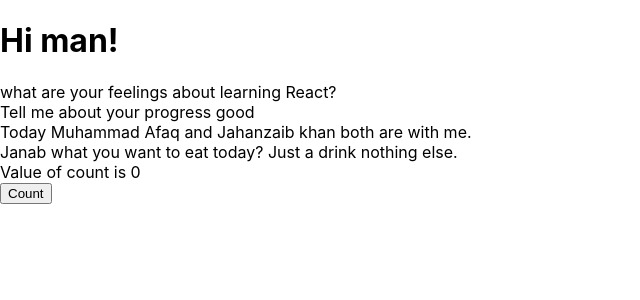
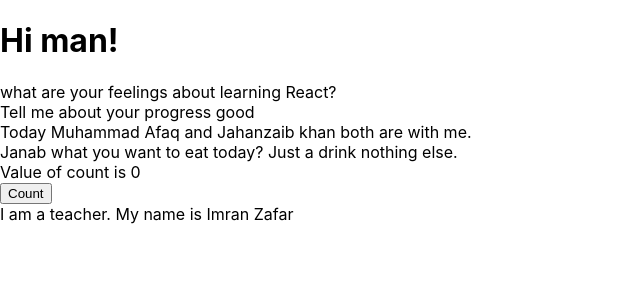
Before and after one commit to imranzafar1987/bootcamp-react-app, a React (Create React App) app: page / in a window 1280 px wide. Shown: the top 300 px of the page, without its empty margins (0-640 px from the left). Built offline with nearby package versions, Linux system fonts and the light colour scheme.

Commit message:
Teacher file added

```diff
--- a/src/App.js
+++ b/src/App.js
@@ -1,8 +1,9 @@
-import React, { useState } from "react";
-import "./App.css";
-import Student from "./Student.js";
+import React, { useState } from "react"
+import "./App.css"
+import Student from "./Student.jsx"
+import Teacher from "./teacher.jsx"
 
-function App() {
+  function App() {
   let [count, setCount] = useState(0);
   return (
     <div>
@@ -11,13 +12,9 @@ function App() {
       <Student progress="good"></Student>
       Value of count is {count}
       <br />
-      <button
-        onClick={() => {
-          setCount(++count);
-        }}
-      >
-        Count
-      </button>
+      <button onClick={
+        () => { setCount(++count); }}> Count </button>
+      <Teacher teacherName="Imran Zafar"/>
     </div>
   );
 }
--- /dev/null
+++ b/src/teacher.jsx
@@ -0,0 +1,11 @@
+import React from "react";
+
+function Teacher(props) {
+  return (
+    <div>
+      I am a teacher. My name is {props.teacherName}
+    </div>
+  );
+}
+
+export default Teacher;
```
Also changed, not shown: src/Student.jsx (renamed from src/Student.js), src/logo.svg (deleted).
